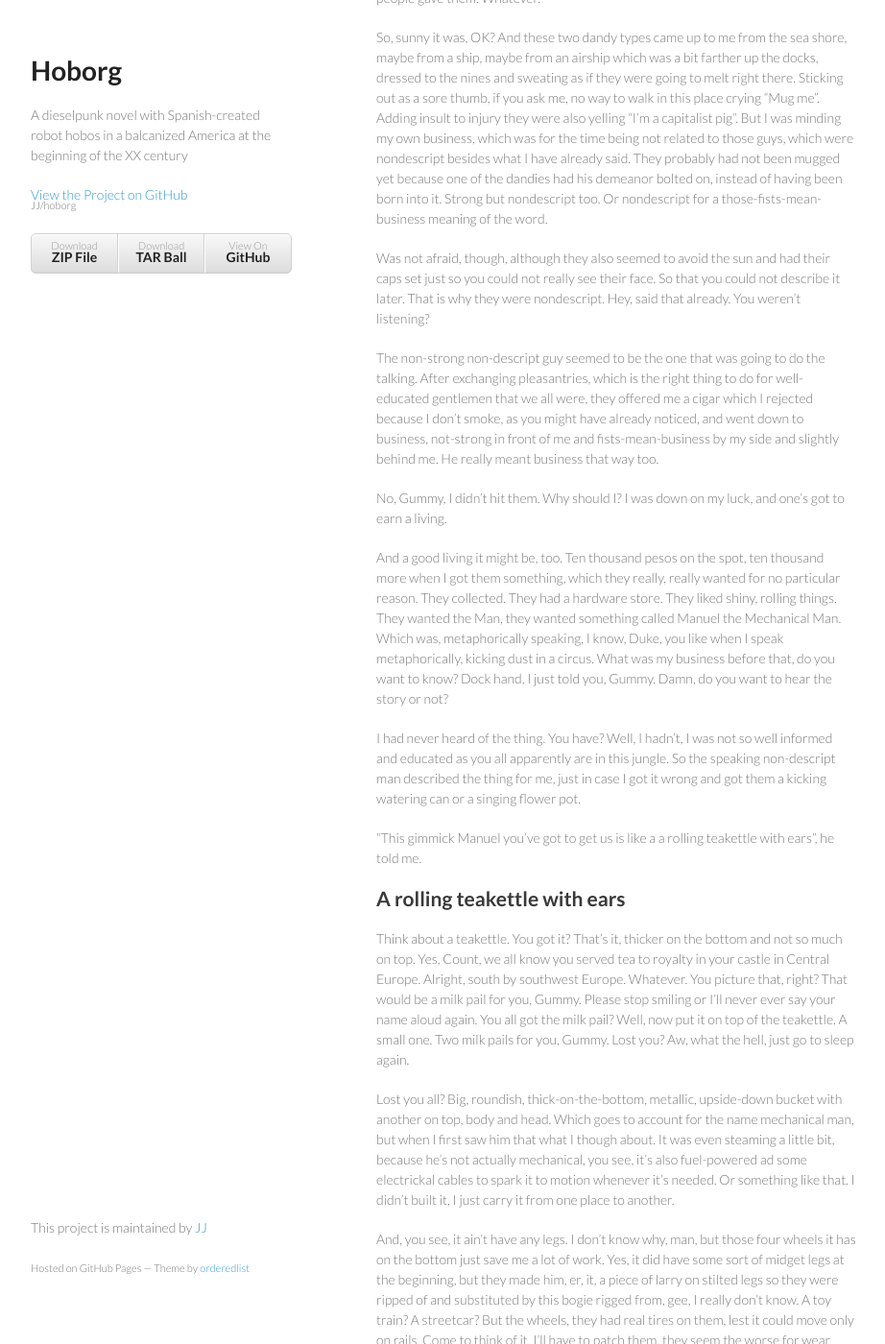
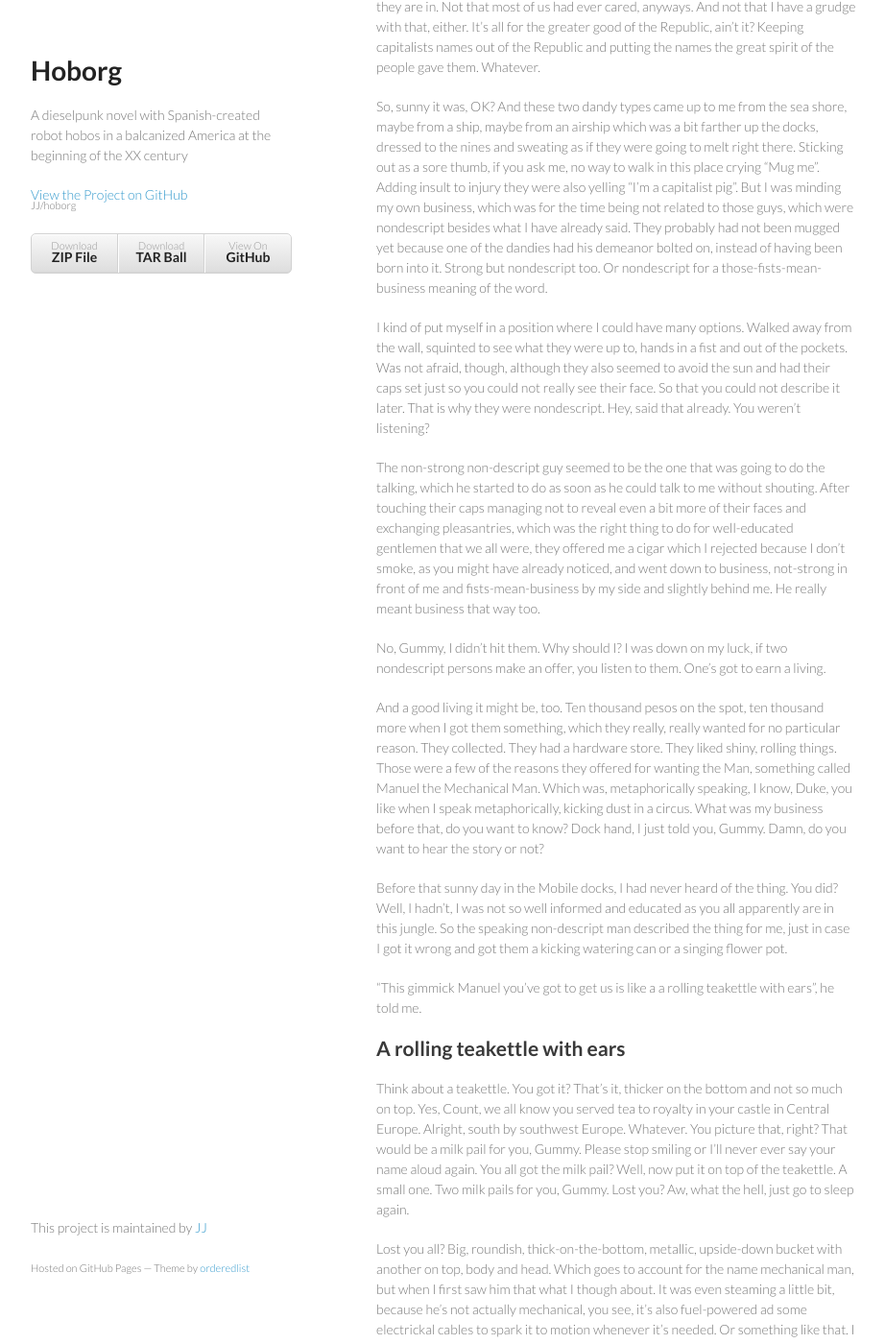
Before and after one commit to JJ/hoborg, a Jekyll site: the page built from text/text.md, in a window 1280 px wide and 1400 px high, scrolled down 2770 px. Shown: the whole window at 96% size, without its empty margins (178-1100 px from the left). Built offline with Jekyll 4.4.1, drawn with Linux system fonts in a browser that asks for light colours; some of the changed text lies outside the part shown.

Commit message:
Sync text/text.md from master to gh-pages

```diff
--- a/text/text.md
+++ b/text/text.md
@@ -54,8 +57,8 @@ ingenuity. Just look at him. All by himself, he has hushed everyone in
 this dusty, hot, humid and forsaken place. How can I describe it? I
 lack words, because there is nothing like it in the whole wide
 world. I can try, even as I received only the barest of educations before
-the evil capitalist system started to exploit my juvenile skills back therei
-n awful California of evil America. But I have words to describe the
+the evil capitalist system started to exploit my juvenile skills back there
+in awful California of evil America. But I have no words to describe the
 urgency with which I have to grab hold of it, since tonight is the
 night it's going to be removed from here to places unknown and likely
 more dangerous than here.
@@ -130,32 +133,38 @@ demeanor bolted on, instead of having been born into it. Strong but
 nondescript too. Or nondescript for a those-fists-mean-business
 meaning of the word.
 
+I kind of put myself in a position where I could have many
+options. Walked away from the wall, squinted to see what they were up
+to, hands in a fist and out of the pockets.
 Was not afraid, though, although they also seemed to avoid the sun and had
 their caps set just so you could not really see their face. So
 that you could not describe it later. That is why they were
 nondescript. Hey, said that already. You weren't listening?
 
 The non-strong non-descript guy seemed to be the one that was going to
-do the talking. After exchanging pleasantries, which is the right
+do the talking, which he started to do as soon as he could talk to me
+without shouting. After touching their caps managing not to reveal
+even a bit more of their faces and exchanging pleasantries, which was the right
 thing to do for well-educated gentlemen that we all were, they offered
 me a cigar which I rejected because I don't smoke, as you might have
 already noticed, and went down to business, not-strong in front of me
 and fists-mean-business by my side and slightly behind me. He really
 meant business that way too.
 
-No, Gummy, I didn't hit them. Why should I? I was down on my luck, and
-one's got to earn a living.
+No, Gummy, I didn't hit them. Why should I? I was down on my luck, if
+two nondescript persons make an offer, you listen to them. One's got to earn a living.
 
 And a good living it might be, too. Ten thousand pesos on the spot,
 ten thousand more when I got them something, which they really, really
 wanted for no particular reason. They collected. They had a hardware
-store. They liked shiny, rolling things. They wanted the Man, they
-wanted something called Manuel the Mechanical Man. Which was, metaphorically speaking,
+store. They liked shiny, rolling things. Those were a few of the
+reasons they offered for  wanting the Man,
+something called Manuel the Mechanical Man. Which was, metaphorically speaking,
 I know, Duke, you like when I speak metaphorically, kicking dust in a
 circus.  What was my business before that, do you want to know? Dock hand, I
 just told you, Gummy. Damn, do you want to hear the story or not?
 
-I had never heard of the thing. You have? Well, I hadn't, I was not so
+Before that sunny day in the Mobile docks, I had never heard of the thing. You did? Well, I hadn't, I was not so
 well informed and educated as you all apparently are in this
 jungle. So the speaking non-descript man described the thing for me,
 just in case I got it wrong and got them a kicking watering can or a
```
Also changed, not shown: other parts of text/text.md (+3 -0 lines).
